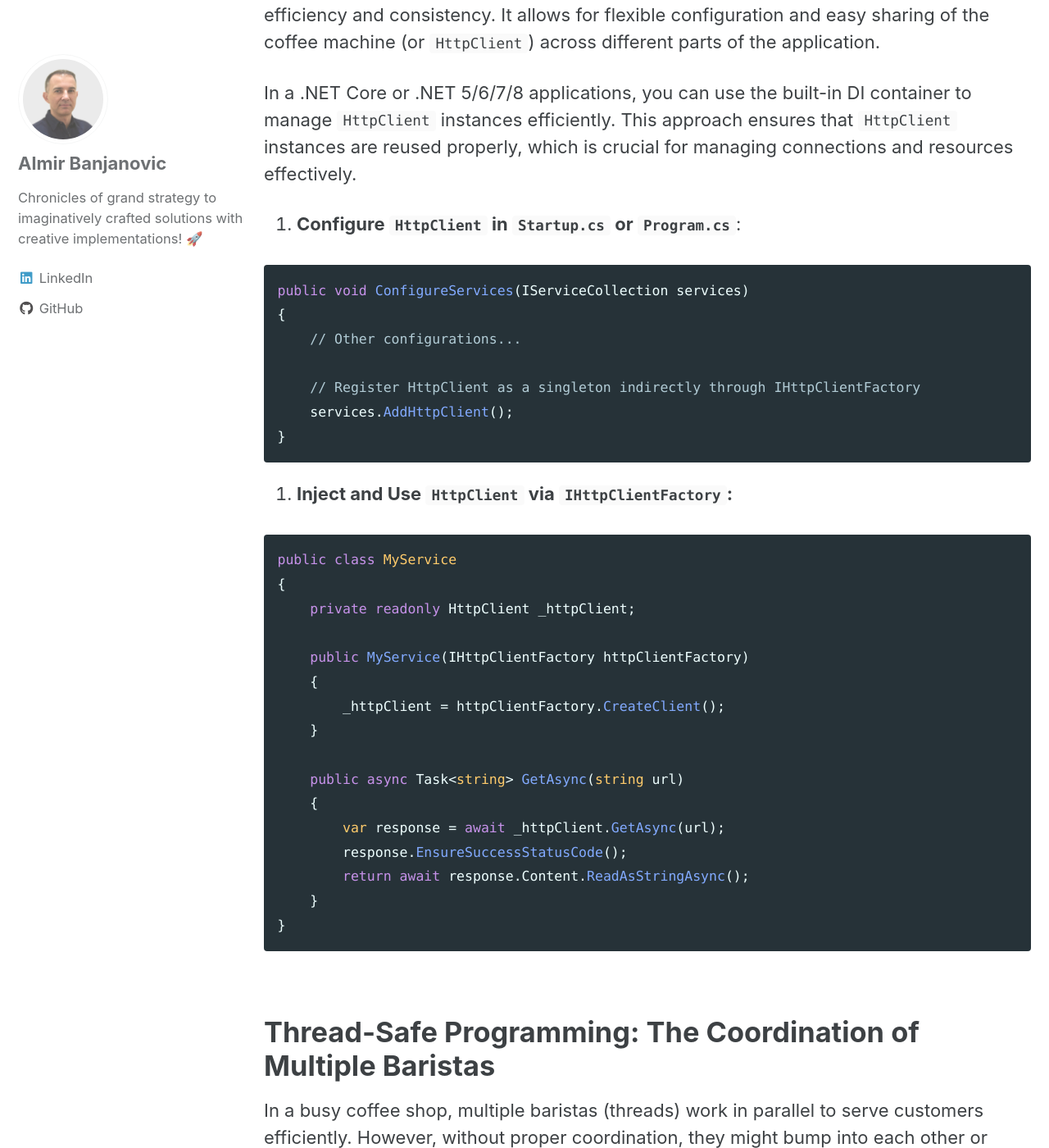
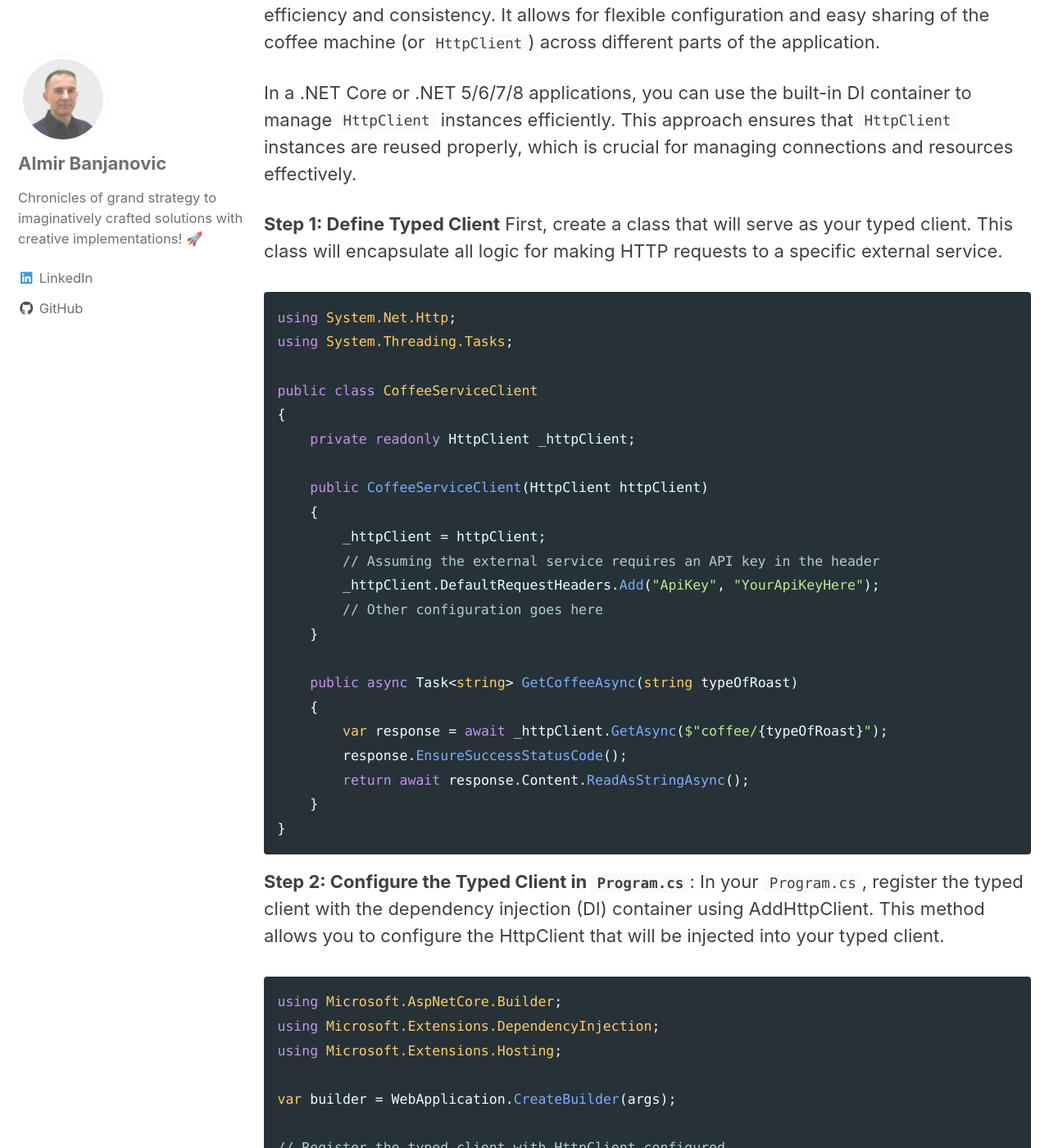
Before and after one commit to almirbanjanovic/roadtocloud.github.io, a Jekyll site: the page built from blog/_posts/2024-03-04-cloud-and-thread-safe-code.md, in a window 1280 px wide and 1400 px high, scrolled down 2933 px. Shown: the whole window at 82% size. Built offline with Jekyll 4.4.1, drawn with Linux system fonts in a browser that asks for light colours; cached includes are drawn as plain includes; some of the changed text lies outside the part shown.

Commit message:
Update 2024-03-04-cloud-and-thread-safe-code.md

```diff
--- a/blog/_posts/2024-03-04-cloud-and-thread-safe-code.md
+++ b/blog/_posts/2024-03-04-cloud-and-thread-safe-code.md
@@ -33,39 +33,96 @@ Use dependency injection to implement the singleton pattern - it is like a coffe
 
 In a .NET Core or .NET 5/6/7/8 applications, you can use the built-in DI container to manage `HttpClient` instances efficiently. This approach ensures that `HttpClient` instances are reused properly, which is crucial for managing connections and resources effectively.
 
-1. **Configure `HttpClient` in `Startup.cs` or `Program.cs`**:
+**Step 1: Define Typed Client**
+First, create a class that will serve as your typed client. This class will encapsulate all logic for making HTTP requests to a specific external service.
 <br>
 {% highlight csharp %}
 {% raw %}
-public void ConfigureServices(IServiceCollection services)
+using System.Net.Http;
+using System.Threading.Tasks;
+
+public class CoffeeServiceClient
 {
-    // Other configurations...
+    private readonly HttpClient _httpClient;
 
-    // Register HttpClient as a singleton indirectly through IHttpClientFactory
-    services.AddHttpClient();
+    public CoffeeServiceClient(HttpClient httpClient)
+    {
+        _httpClient = httpClient;
+        // Assuming the external service requires an API key in the header
+        _httpClient.DefaultRequestHeaders.Add("ApiKey", "YourApiKeyHere");
+	// Other configuration goes here
+    }
+
+    public async Task<string> GetCoffeeAsync(string typeOfRoast)
+    {
+        var response = await _httpClient.GetAsync($"coffee/{typeOfRoast}");
+        response.EnsureSuccessStatusCode();
+        return await response.Content.ReadAsStringAsync();
+    }
 }
 {% endraw %}
 {% endhighlight %}
 
-2. **Inject and Use `HttpClient` via `IHttpClientFactory`:**
+**Step 2: Configure the Typed Client in `Program.cs`**:
+In your `Program.cs`, register the typed client with the dependency injection (DI) container using AddHttpClient. This method allows you to configure the HttpClient that will be injected into your typed client.
+<br>
 {% highlight csharp %}
 {% raw %}
-public class MyService
+using Microsoft.AspNetCore.Builder;
+using Microsoft.Extensions.DependencyInjection;
+using Microsoft.Extensions.Hosting;
+
+var builder = WebApplication.CreateBuilder(args);
+
+// Register the typed client with HttpClient configured
+builder.Services.AddHttpClient<CoffeeServiceClient>(client =>
 {
-    private readonly HttpClient _httpClient;
+    client.BaseAddress = new Uri("https://api.coffeeapi.com/v1/");
+    // Set other default configurations here
+});
 
-    public MyService(IHttpClientFactory httpClientFactory)
+var app = builder.Build();
+
+// Map controllers and run app (assuming you're using controllers)
+app.MapControllers();
+
+app.Run();
+{% endraw %}
+{% endhighlight %}
+
+**Step 3: Use the Typed Client in a Controller:**
+Inject the typed client into your controllers or services where you need to make HTTP requests.
+{% highlight csharp %}
+{% raw %}
+using Microsoft.AspNetCore.Mvc;
+using System.Threading.Tasks;
+
+[ApiController]
+[Route("[controller]")]
+public class CoffeeController : ControllerBase
+{
+    private readonly CoffeeServiceClient _coffeeServiceClient;
+
+    public CoffeeController(CoffeeServiceClient coffeeServiceClient)
     {
-        _httpClient = httpClientFactory.CreateClient();
+        _coffeeServiceClient = coffeeServiceClient;
     }
 
-    public async Task<string> GetAsync(string url)
+    [HttpGet("{typeOfRoast}")]
+    public async Task<IActionResult> Get(string typeOfRoast)
     {
-        var response = await _httpClient.GetAsync(url);
-        response.EnsureSuccessStatusCode();
-        return await response.Content.ReadAsStringAsync();
+        try
+        {
+            var data = await _coffeeServiceClient.GetCoffeeAsync(typeOfRoast);
+            return Ok(data);
+        }
+        catch (HttpRequestException e)
+        {
+            return StatusCode(500, e.Message);
+        }
     }
 }
+
 {% endraw %}
 {% endhighlight %}
 <br>
```
